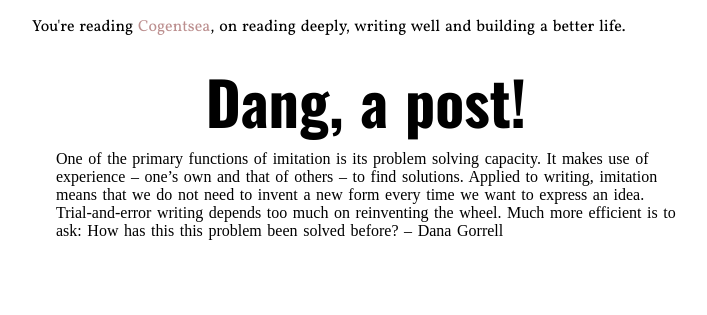
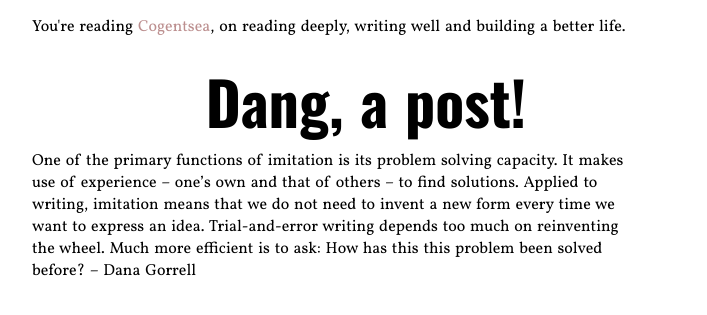
Before and after one commit to jacksoncusick/cogentsea, a Jekyll site: the page built from _posts/2014-09-24-third.html, in a window 1280 px wide. Shown: the top 315 px of the page, without its empty margins (274-981 px from the left). Built offline with Jekyll 4.4.1, drawn with Linux system fonts in a browser that asks for light colours.

```diff
--- a/_posts/2014-09-24-third.html
+++ b/_posts/2014-09-24-third.html
@@ -5,4 +5,4 @@ excerpt: Don't be hasty!
 ---
 
 <h1>Dang, a post!</h1>
-<p><blockquote>One of the primary functions of imitation is its problem solving capacity. It makes use of experience – one’s own and that of others – to find solutions. Applied to writing, imitation means that we do not need to invent a new form every time we want to express an idea. Trial-and-error writing depends too much on reinventing the wheel. Much more efficient is to ask: How has this this problem been solved before? – Dana Gorrell</blockquote></p>
+<p>One of the primary functions of imitation is its problem solving capacity. It makes use of experience – one’s own and that of others – to find solutions. Applied to writing, imitation means that we do not need to invent a new form every time we want to express an idea. Trial-and-error writing depends too much on reinventing the wheel. Much more efficient is to ask: How has this this problem been solved before? – Dana Gorrell</p>
```
